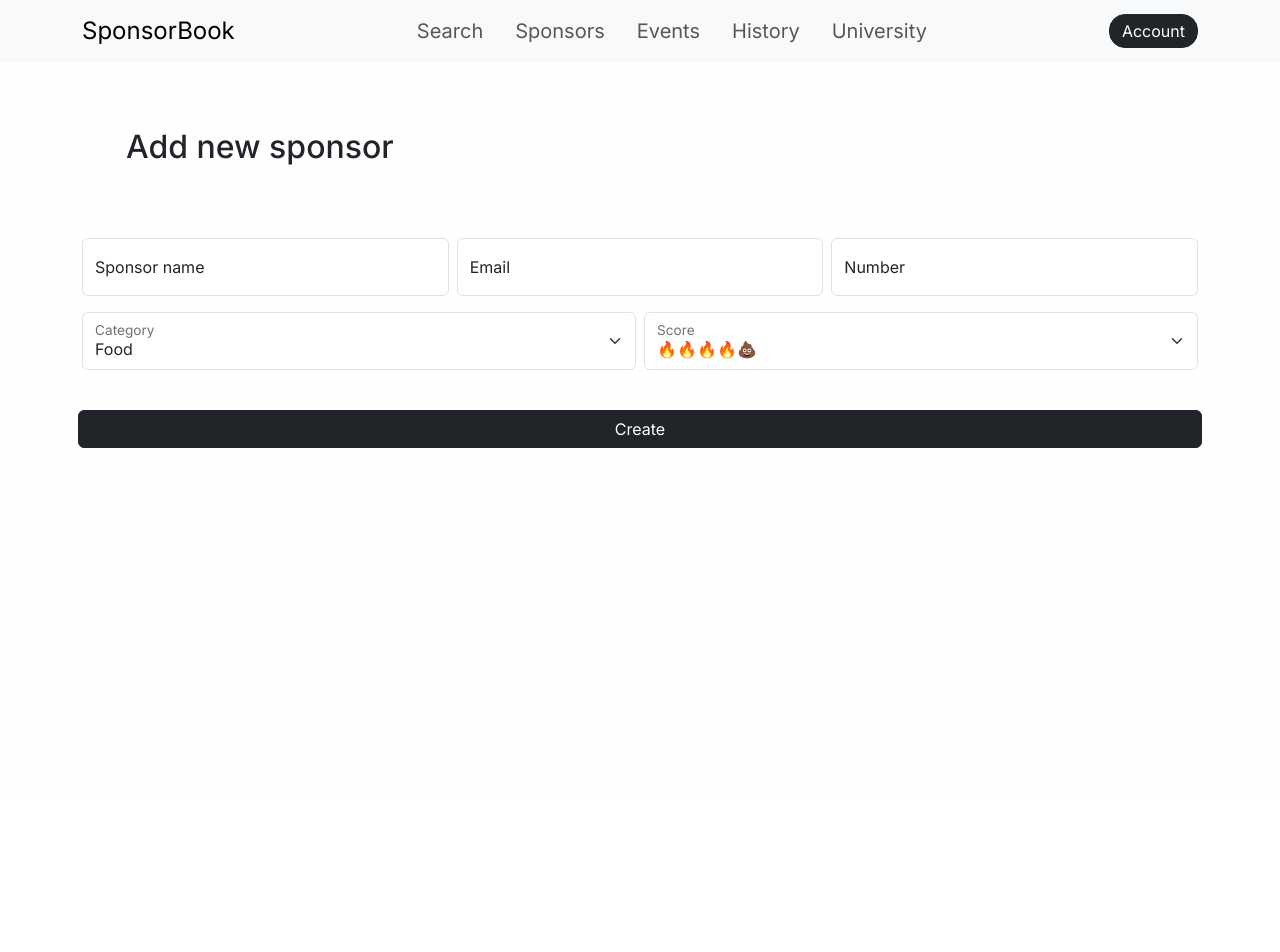
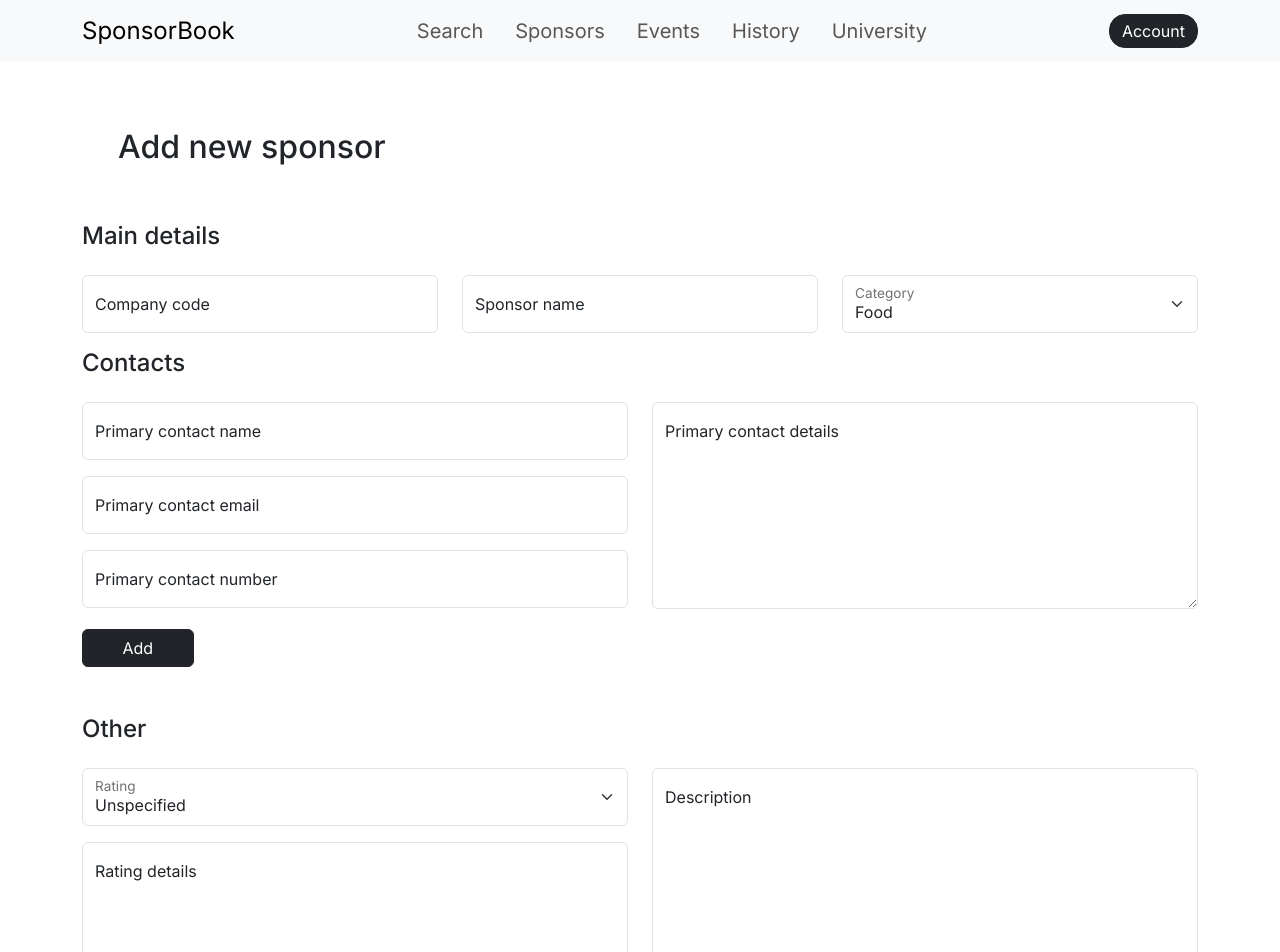
Before and after one commit to paukstelom/sponsorbookui, a Next.js app: page /sponsors/new in a window 1280 px wide. Shown: the top 952 px of the page. Before the commit the page ends 800 px from the top, so only its background shows below. Built offline with nearby package versions, Linux system fonts and the light colour scheme.

Commit message:
Create sponsor form

```diff
--- a/src/app/globals.css
+++ b/src/app/globals.css
@@ -88,12 +88,6 @@ body {
 body {
   padding-top: 80px;
   color: rgb(var(--foreground-rgb));
-  background: linear-gradient(
-      to bottom,
-      transparent,
-      rgb(var(--background-end-rgb))
-    )
-    rgb(var(--background-start-rgb));
 }
 
 a {
--- a/src/app/sponsors/new/page.tsx
+++ b/src/app/sponsors/new/page.tsx
@@ -4,6 +4,7 @@ import { headers } from "next/dist/client/components/headers";
 import { useRouter } from "next/navigation";
 import { useState } from "react";
 import { json } from "stream/consumers";
+import AddContact from "sponsorbook/components/addContact";
 
 export type CreateSponsorFormState = {
   email: string;
@@ -36,8 +37,21 @@ export default function CreateSponsor() {
   return (
     <>
       <div className="container-responsive">
-        <div className="row g-2">
-          <h2 className="mb-3 p-5">Add new sponsor</h2>
+        <div className="row">
+          <h2 className="p-5">Add new sponsor</h2>
+          <h4 className="mb-4">Main details</h4>
+          <div className="col-md">
+            <div className="form-floating mb-3">
+              <input
+                className="form-control"
+                id="floatingInput"
+                placeholder="name@gmail.com"
+                value=""
+                onChange=""
+              />
+              <label htmlFor="floatingInput">Company code</label>
+            </div>
+          </div>
           <div className="col-md">
             <div className="form-floating mb-3">
               <input
@@ -51,32 +65,6 @@ export default function CreateSponsor() {
               <label htmlFor="floatingInput">Sponsor name</label>
             </div>
           </div>
-          <div className="col-md">
-            <div className="form-floating mb-3">
-              <input
-                className="form-control"
-                id="floatingInput"
-                placeholder="name@gmail.com"
-                value={state.email}
-                onChange={(e) => setState({ ...state, email: e.target.value })}
-              />
-              <label htmlFor="floatingInput">Email</label>
-            </div>
-          </div>
-          <div className="col-md">
-            <div className="form-floating mb-3">
-              <input
-                className="form-control"
-                id="floatingInput"
-                placeholder="+37061095822"
-                value={state.phone}
-                onChange={(e) => setState({ ...state, phone: e.target.value })}
-              />
-              <label htmlFor="floatingInput">Number</label>
-            </div>
-          </div>
-        </div>
-        <div className="row g-2">
           <div className="col-md">
             <div className="form-floating mb-3">
               <select
@@ -95,29 +83,72 @@ export default function CreateSponsor() {
               <label htmlFor="floatingSelectGrid">Category</label>
             </div>
           </div>
+        </div>
+        <div className="row mt-7">
+          <h4 className="mb-4">Contacts</h4>
+          <AddContact />
+        </div>
+        <div className="mt-1">
+          <button
+            type="submit"
+            style={{ width: "10%" }}
+            className="btn btn-dark rounded"
+            onClick=""
+          >
+            Add
+          </button>
+        </div>
+
+        <div className="row mt-5">
+          <h4 className="mb-4">Other</h4>
           <div className="col-md">
             <div className="form-floating mb-3">
               <select
                 className="form-select"
                 id="floatingSelectGrid"
-                value={state.rating}
-                onChange={(e) => setState({ ...state, rating: e.target.value })}
+                value=""
+                onChange=""
               >
-                <option selected value="0">
-                  🔥🔥🔥🔥🔥
-                </option>
-                <option value="1">🔥🔥🔥🔥💩</option>
-                <option value="2">🔥🔥🔥💩💩</option>
-                <option value="3">🔥🔥💩💩💩</option>
-                <option value="4">🔥💩💩💩💩</option>
-                <option value="5">☠️☠️☠️☠️☠️</option>
+                <option selected>Unspecified</option>
+                <option value="5">5/5</option>
+                <option value="4">4/5</option>
+                <option value="3">3/5</option>
+                <option value="2">2/5</option>
+                <option value="1">1/5</option>
               </select>
-              <label htmlFor="floatingSelectGrid">Score</label>
+              <label htmlFor="floatingSelectGrid">Rating</label>
+            </div>
+            <div className="form-floating mb-3">
+              <textarea
+                style={{ height: "150px" }}
+                className="form-control"
+                id="floatingInput"
+                placeholder="name@gmail.com"
+                value=""
+                onChange=""
+              />
+              <label htmlFor="floatingInput">Rating details</label>
             </div>
           </div>
+          <div className="col-md">
+            <div className="form-floating mb-3">
+              <textarea
+                style={{ height: "200px" }}
+                className="form-control"
+                id="floatingInput"
+                placeholder="name@gmail.com"
+                value=""
+                onChange=""
+              />
+              <label htmlFor="floatingInput">Description</label>
+            </div>
+          </div>
+        </div>
+        <div className="row d-flex align-items-center justify-content-center mt-3">
           <button
+            style={{ width: "20%" }}
             type="submit"
-            className="btn btn-dark rounded mt-4"
+            className="btn btn-dark rounded"
             onClick={onSubmit}
           >
             Create
--- /dev/null
+++ b/src/components/addContact.tsx
@@ -0,0 +1,51 @@
+export default function AddContact() {
+  return (
+    <>
+      <div className="col-md">
+        <div className="form-floating mb-3">
+          <input
+            className="form-control"
+            id="floatingInput"
+            placeholder="name@gmail.com"
+            value=""
+            onChange=""
+          />
+          <label htmlFor="floatingInput">Primary contact name</label>
+        </div>
+        <div className="form-floating mb-3">
+          <input
+            className="form-control"
+            id="floatingInput"
+            placeholder="name@gmail.com"
+            value=""
+            onChange=""
+          />
+          <label htmlFor="floatingInput">Primary contact email</label>
+        </div>
+        <div className="form-floating mb-3">
+          <input
+            className="form-control"
+            id="floatingInput"
+            placeholder="name@gmail.com"
+            value=""
+            onChange=""
+          />
+          <label htmlFor="floatingInput">Primary contact number</label>
+        </div>
+      </div>
+      <div className="col-md">
+        <div className="form-floating mb-3">
+          <textarea
+            style={{ height: "207px" }}
+            className="form-control"
+            id="floatingInput"
+            placeholder="name@gmail.com"
+            value=""
+            onChange=""
+          />
+          <label htmlFor="floatingInput">Primary contact details</label>
+        </div>
+      </div>
+    </>
+  );
+}
```
